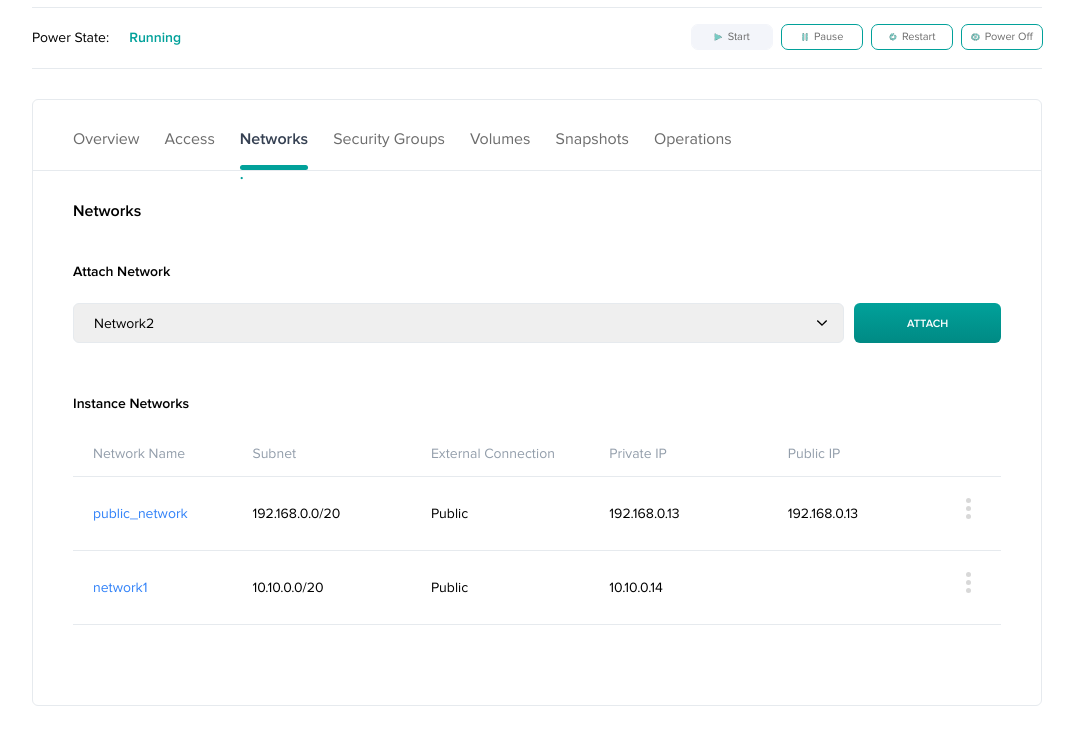
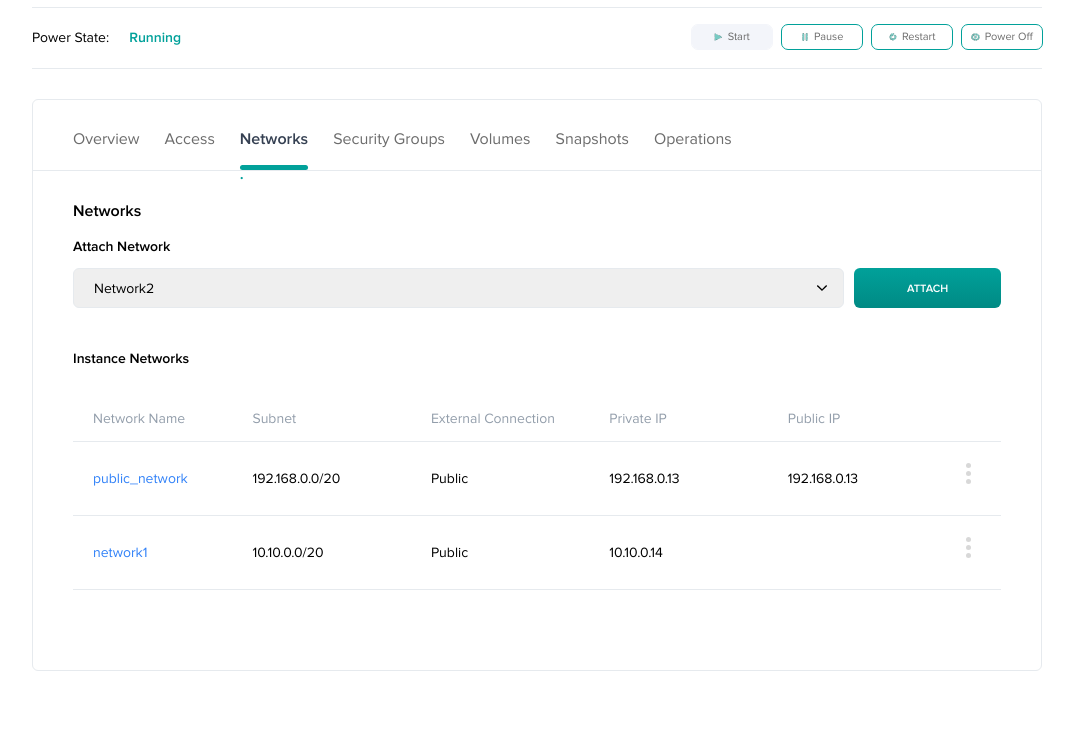
Before and after one commit to hendrywilliam/bgn-test-html, a plain HTML site: page index.html in a window 1280 px wide. Shown: the part 126-870 px from the top of the page, without its empty margins (103-1177 px from the left). Drawn offline with Linux system fonts and the light colour scheme.

Commit message:
revisi lagi

```diff
--- a/index.html
+++ b/index.html
@@ -70,7 +70,7 @@
               <div>
                 <div class="tab-content-attach-network">
                   <h2 class="tab-content-attach-network-title">Networks</h2>
-                  <p>Attach Network</p>
+                  <p class="attach-network">Attach Network</p>
                   <div class="tab-content-attach-network-selection">
                     <select>
                       <option value="network2">Network2</option>
@@ -80,7 +80,7 @@
                     </button>
                   </div>
                 </div>
-                <p>Instance Networks</p>
+                <p class="instance-network">Instance Networks</p>
                 <div class="tab-content-instance-network">
                   <table class="tab-content-instance-network-table">
                     <tr class="tab-content-table-header">
--- a/style/dashboard.css
+++ b/style/dashboard.css
@@ -210,9 +210,17 @@ main {
   font-size: 16px;
 }
 
-.tab-content div p {
-  padding-top: 40px;
+.tab-content div .attach-network {
+  padding-top: 15px;
   padding-bottom: 10px;
+  font-weight: 600;
+  font-size: 14px;
+  line-height: 22px;
+}
+
+.tab-content div .instance-network {
+  margin-top: 40px;
+  margin-bottom: 20px;
   font-weight: 600;
   font-size: 14px;
   line-height: 22px;
@@ -221,7 +229,6 @@ main {
 .tab-content-attach-network .tab-content-attach-network-selection {
   display: flex;
   gap: 10px;
-  margin-top: 10px;
   margin-bottom: 10px;
 }
 
```
